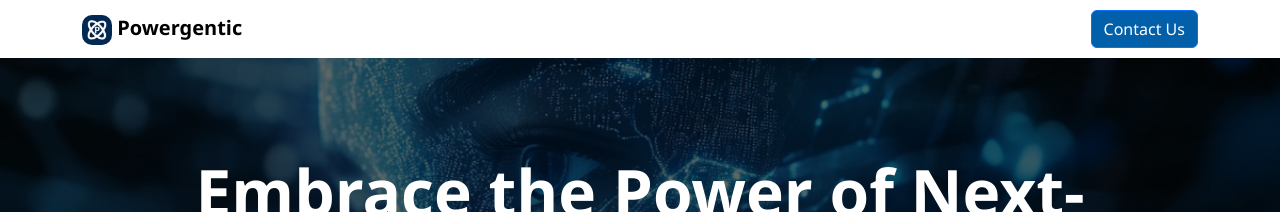
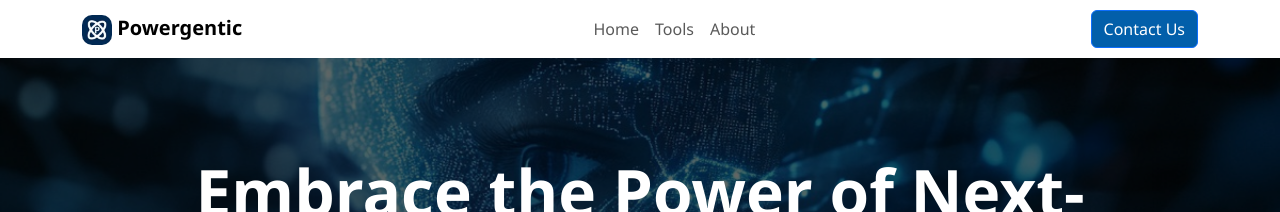
Before and after one commit to powergentic/website, a Jekyll site: the page built from index.html, in a window 1280 px wide and 900 px high. Shown: the top 212 px of the window. Built offline with Jekyll 4.4.1, drawn with Linux system fonts in a browser that asks for light colours; a script that is not in the unit is left out; some of the changed text lies outside the part shown.

Commit message:
update format

```diff
--- a/_includes/header.html
+++ b/_includes/header.html
@@ -9,12 +9,9 @@
     </button>
     <div class="collapse navbar-collapse" id="navbarNav">
       <ul class="navbar-nav ms-auto">
-        <!--
-        <li class="nav-item"><a class="nav-link" href="#">Home</a></li>
-        <li class="nav-item"><a class="nav-link" href="#">Platform</a></li>
-        <li class="nav-item"><a class="nav-link" href="#">Solutions</a></li>
-        <li class="nav-item"><a class="nav-link" href="#">About</a></li>
-        -->
+        <li class="nav-item"><a class="nav-link" href="/">Home</a></li>
+        <li class="nav-item"><a class="nav-link" href="/#tools">Tools</a></li>
+        <li class="nav-item"><a class="nav-link" href="/#about">About</a></li>
       </ul>
       <ul class="navbar-nav ms-auto">
         <!-- <li class="nav-item"><a class="btn btn-primary" href="mailto:info@powergentic.ai?subject=Consultation">Get in Touch</a></li> -->
--- a/index.html
+++ b/index.html
@@ -123,6 +123,8 @@ title: Powergentic - Embrace the Power of Next-Generation AI
     <h2 class="fw-bold">Tools</h2>
     <p class="lead mb-4">Powergentic provides a number of AI-focused tools to help ease the pains of AI development and infrastructure management.</p>
   </div>
+</section>
+<section class="py-5 bg-light">
   <div class="container">
     <div class="row">
 
@@ -158,7 +160,7 @@ title: Powergentic - Embrace the Power of Next-Generation AI
 <a id="about"></a>
 <section class="cta-section text-center newsletter-signup-section">
   <div class="container">
-    <h2 class="fw-bold">About</h2>
+    <h2 class="fw-bold">About Powergentic</h2>
     <p class="lead mb-4">Powergentic focuses on providing tools and guidance for building AI-native solutions.</p>
   </div>
 </section>
@@ -167,13 +169,13 @@ title: Powergentic - Embrace the Power of Next-Generation AI
   <div class="container">
     <div class="row align-items-center">
       <div class="col-md-6 mb-4 mb-md-0">
-        <h2 class="display-5 fw-bold">About Powergentic</h2>
+        <!-- <h2 class="display-5 fw-bold">About Powergentic</h2> -->
         <p class="lead">Powergentic is an AI-first company dedicated to empowering enterprises with advanced AI tooling and expert guidance. Our mission is to streamline the development of intelligent solutions while ensuring scalable, efficient AI infrastructure management.</p>
         <p>From model deployment to lifecycle management, we help organizations unlock the full potential of AI through our innovative platform and enterprise-ready solutions. Whether you're just beginning your AI journey or scaling to meet global demand, Powergentic is your trusted partner in AI innovation.</p>
         <p class="mt-3">Powergentic is founded by <a href="https://pietschsoft.com" target="_blank">Chris Pietschmann</a>, Microsoft MVP, HashiCorp Ambassador, Microsoft Certified Trainer (MCT), and a seasoned technologist and AI advocate. Powergentic blends deep technical expertise with a clear vision for enterprise AI transformation.</p>
       </div>
       <div class="col-md-6">
-        <img src="/images/intelligent-ai-tools.png" alt="Intelligent AI Tools" class="img-fluid rounded shadow">
+        <img src="/images/intelligent-ai-tools.png" alt="Intelligent AI Tools" class="img-fluid" loading="lazy">
       </div>
     </div>
   </div>
```
